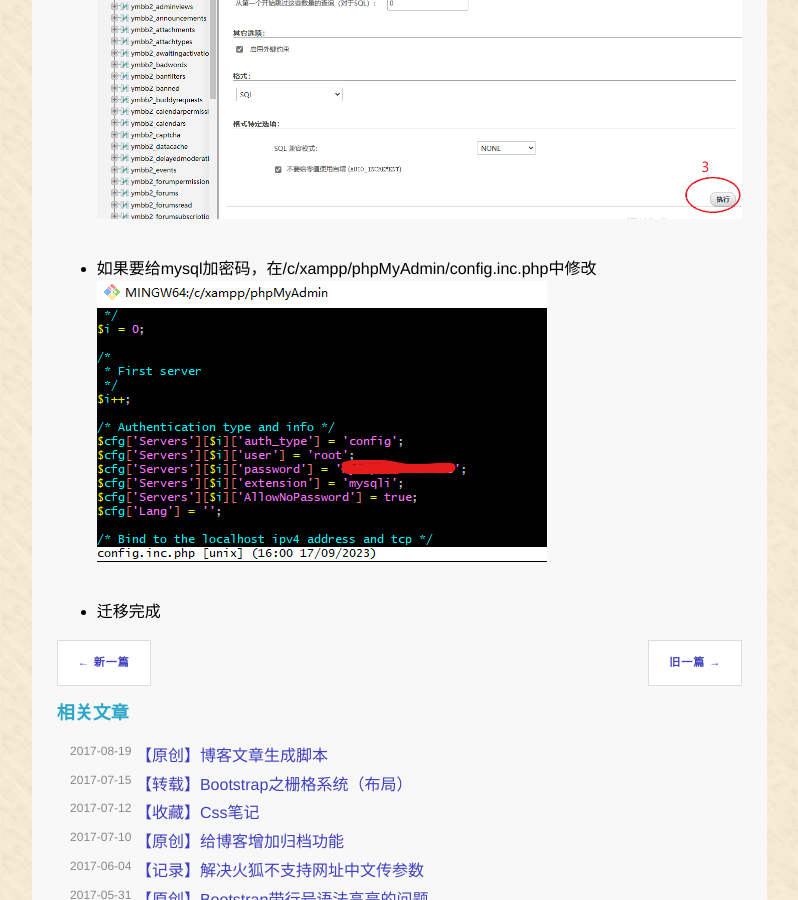
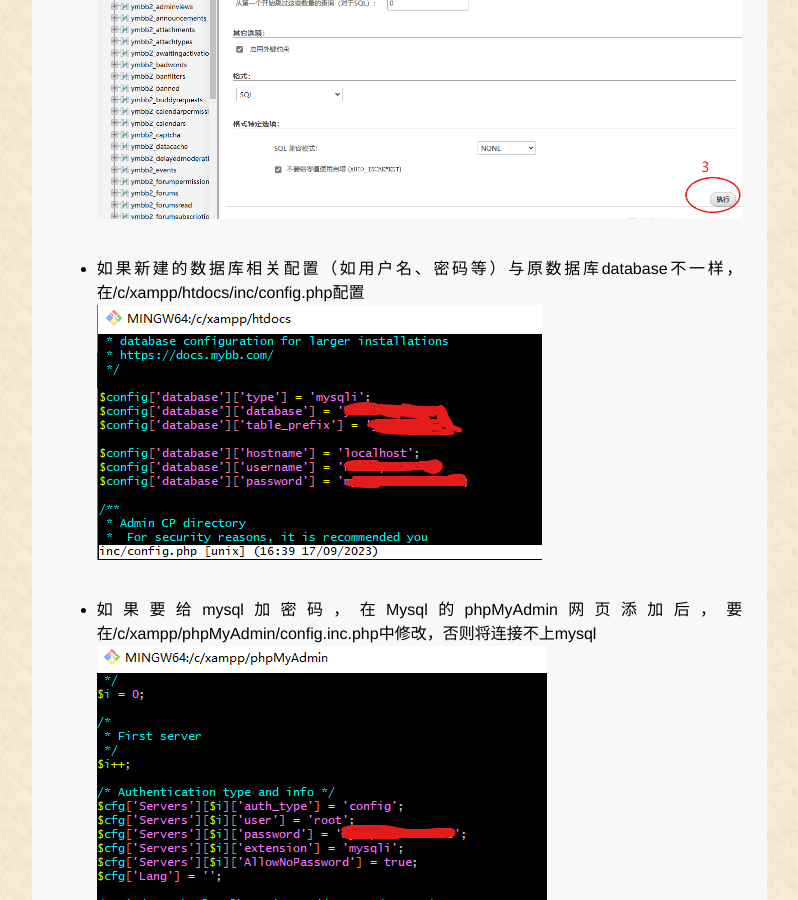
Before and after one commit to cleanli/cleanhome, a Jekyll site: the page built from _posts/tech/2023-03-05-Mybb.md, in a window 1280 px wide and 900 px high, scrolled down 16331 px. Shown: the whole window, without its empty margins (118-916 px from the left). Built offline with Jekyll 4.4.1, drawn with Linux system fonts in a browser that asks for light colours.

Commit message:
update MyBB 2

```diff
--- a/_posts/tech/2023-03-05-Mybb.md
+++ b/_posts/tech/2023-03-05-Mybb.md
@@ -96,7 +96,10 @@
 ![pic]({{ site.baseurl }}/images/mybb/mysql_inport1.png)<br>
 ![pic]({{ site.baseurl }}/images/mybb/mysql_inport2.png)<br>
 
-+ 如果要给mysql加密码，在/c/xampp/phpMyAdmin/config.inc.php中修改
++ 如果新建的数据库相关配置（如用户名、密码等）与原数据库database不一样，在/c/xampp/htdocs/inc/config.php配置
+![pic]({{ site.baseurl }}/images/mybb/mysql_database_config.png)<br>
+
++ 如果要给mysql加密码，在Mysql的phpMyAdmin网页添加后，要在/c/xampp/phpMyAdmin/config.inc.php中修改，否则将连接不上mysql
 ![pic]({{ site.baseurl }}/images/mybb/mysql_passwd.png)<br>
 
 + 迁移完成
```
Also changed, not shown: images/mybb/mysql_database_config.png (added), 1 other file.
